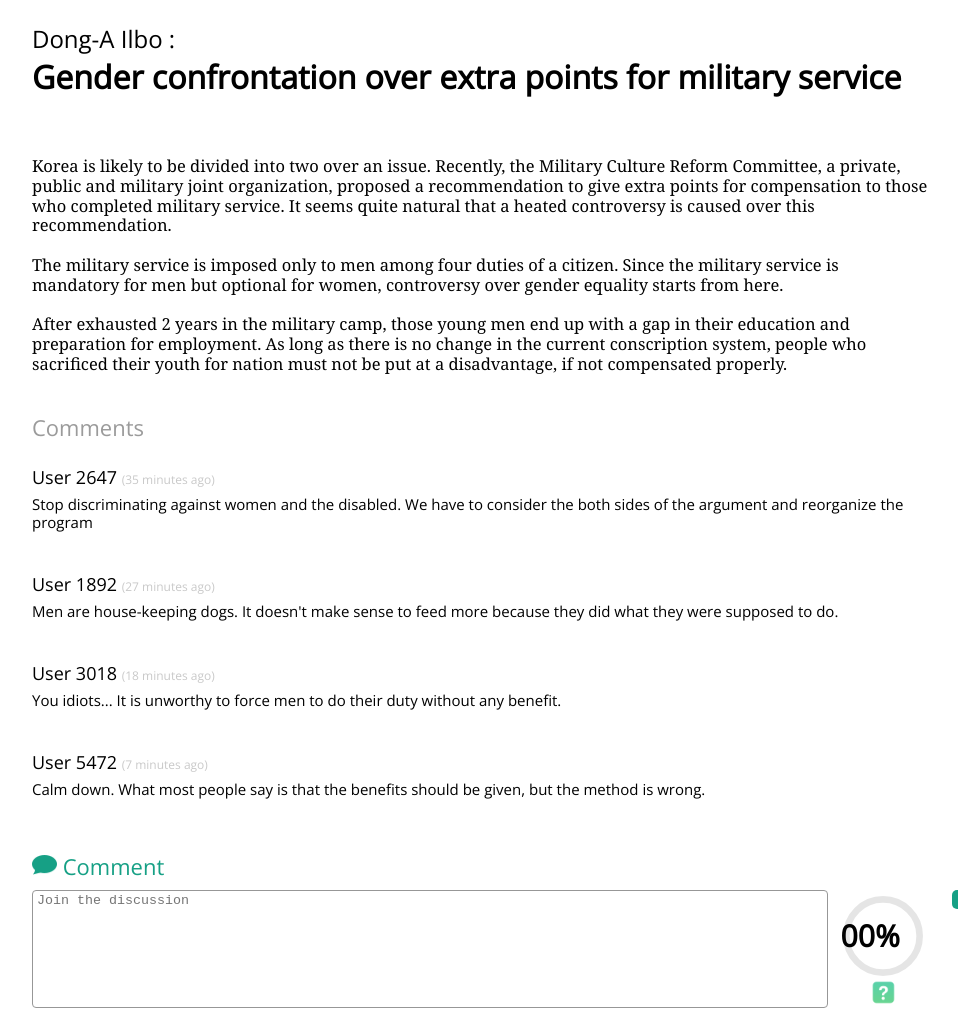
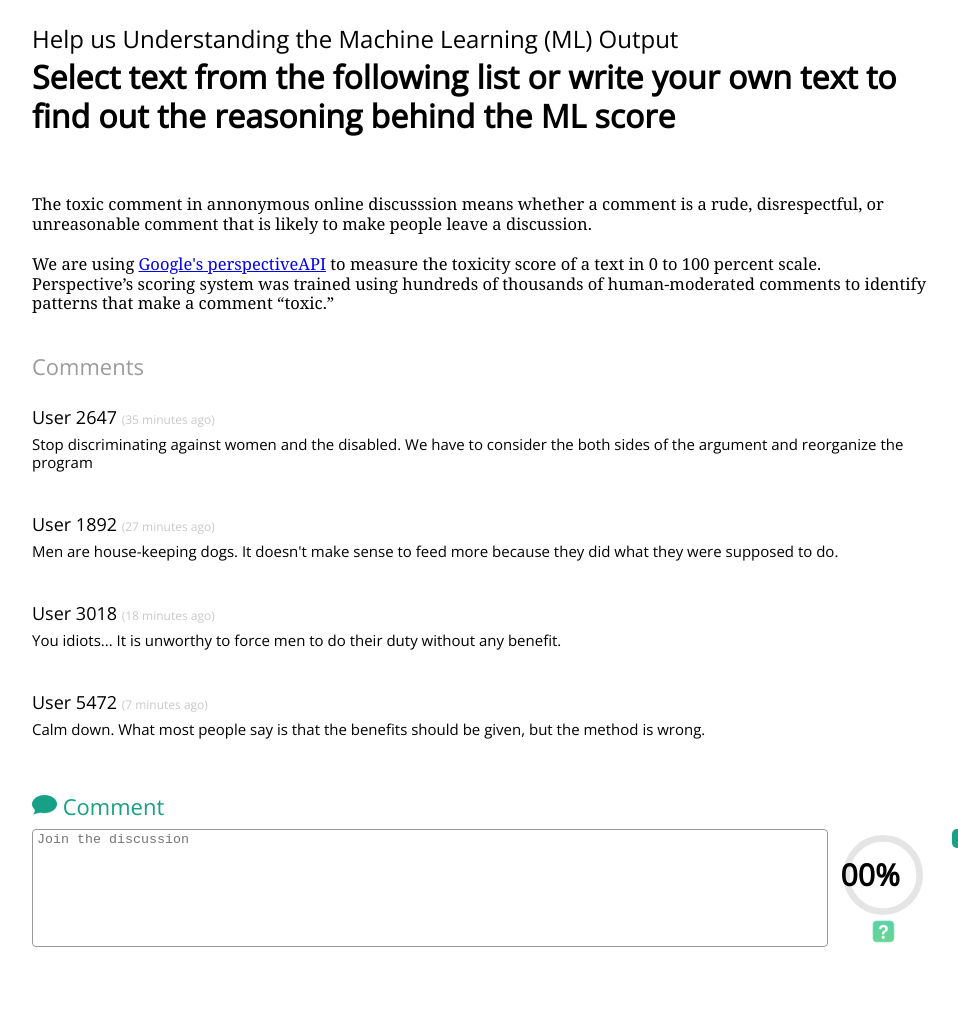
Before and after one commit to JibonNaher/jibonnaher.github.io, a plain HTML site: page Scoretest/index.html in a window 1280 px wide. Shown: the whole page, without its empty margins (160-1118 px from the left). After the commit the page ends 969 px from the top, so only its background shows below. Drawn offline with nearby package versions, Linux system fonts and the light colour scheme.

Commit message:
add new file

```diff
--- a/Scoretest/index.html
+++ b/Scoretest/index.html
@@ -12,12 +12,12 @@
 </head>
 <body>
   <!-- The core Firebase JS SDK is always required and must be listed first -->
-  <script src="https://www.gstatic.com/firebasejs/6.3.4/firebase-app.js"></script>
+  <!--<script src="https://www.gstatic.com/firebasejs/6.3.4/firebase-app.js"></script>-->
 
   <!-- TODO: Add SDKs for Firebase products that you want to use
       https://firebase.google.com/docs/web/setup#config-web-app -->
 
-      <script src="https://www.gstatic.com/firebasejs/5.10.1/firebase-auth.js"></script>
+      <!--<script src="https://www.gstatic.com/firebasejs/5.10.1/firebase-auth.js"></script>
       <script src="https://www.gstatic.com/firebasejs/5.10.1/firebase-database.js"></script>
 
   <script>
@@ -33,22 +33,21 @@
   };
   // Initialize Firebase
   firebase.initializeApp(firebaseConfig);
-  </script>
+</script>-->
 
   <div id="main-content">
-   <div id="topdesc">Dong-A Ilbo :</div>
-    <div id="headline">Gender confrontation over extra points for military service</div>
+   <div id="topdesc">Help us Understanding the Machine Learning (ML) Output</div>
+    <div id="headline">Select text from the following list or write your own text to find out the reasoning behind the ML score</div>
     <div id="author-break"></div>
     </div>
     <br>
     <div id="headline-article-break"></div>
     <div class="article-text">
-      Korea is likely to be divided into two over an issue. Recently, the Military Culture Reform Committee, a private, public and military joint organization, proposed a recommendation to give extra points for compensation to those who completed military service. It seems quite natural that a heated controversy is caused over this recommendation.<br>
+      The toxic comment in annonymous online discusssion means whether a comment is a rude, disrespectful, or unreasonable comment that is likely to make people leave a discussion. <br>
       <br>
-      The military service is imposed only to men among four duties of a citizen. Since the military service is mandatory for men but optional for women, controversy over gender equality starts from here.<br>
-      <br>
-      After exhausted 2 years in the military camp, those young men end up with a gap in their education and preparation for employment. As long as there is no change in the current conscription system, people who sacrificed their youth for nation must not be put at a disadvantage, if not compensated properly.
- </div>
+      We are using <a href="https://www.perspectiveapi.com/">Google's perspectiveAPI</a> to measure the toxicity score of a text in 0 to 100 percent scale. <br>
+      Perspective’s scoring system was trained using hundreds of thousands of human-moderated comments to identify patterns that make a comment “toxic.”
+    </div>
     <!-- <div id="article-voting" class="secondary-interactions">
       <button class="response-button" onclick="buttonClicked('downvote', this);" type="button"> <img id="downvote-article-icon-1" class="button-icon" src='./resources/downvote.png'> Downvote </button>
       <button class="response-button" onclick="buttonClicked('upvote', this);" type="button"> <img id="upvote-article-icon-1" class="button-icon" src='./resources/upvote.png'> Upvote </button>
```
